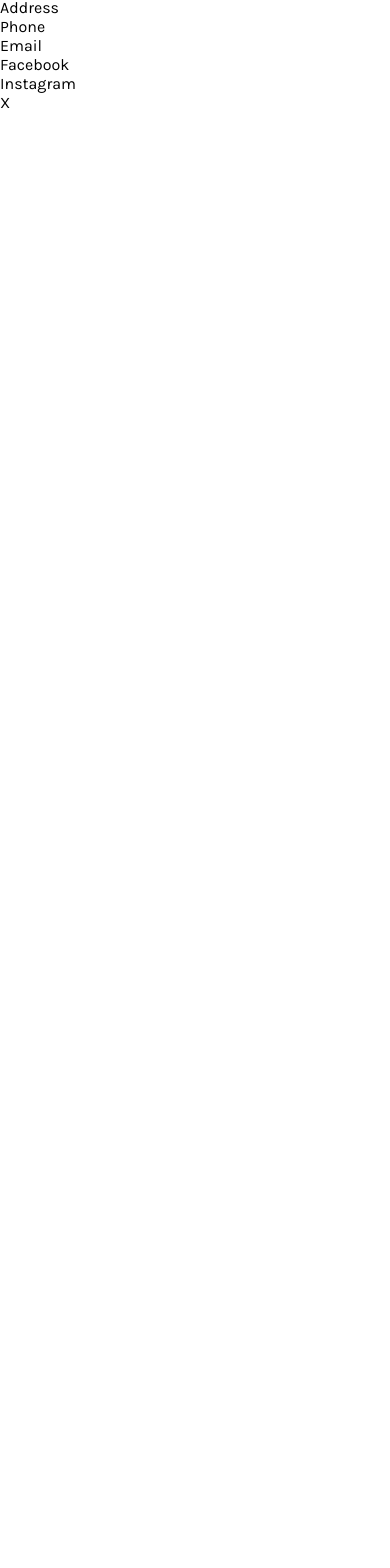
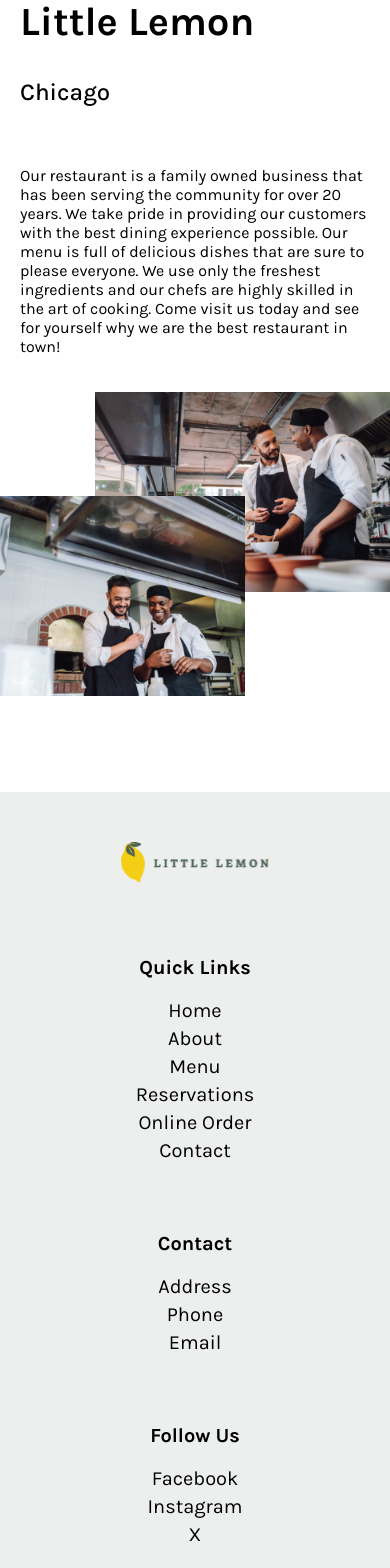
Before and after one commit to stevenjunio/coursera-capstone, a React (Create React App) app: page / in a window 390 px wide. Shown: the part 2437-4005 px from the top of the page. Before the commit the page ends 2549 px from the top, so only its background shows below. Built offline with nearby package versions, Linux system fonts and the light colour scheme.

Commit message:
chore: Update CSS styles for Footer and AboutUs components - fully responsive homepage

```diff
--- /dev/null
+++ b/src/components/AboutUs/AboutUs.js
@@ -0,0 +1,27 @@
+import "./aboutus.css";
+
+export default function AboutUs() {
+    return (
+        <section className="about-us-main-container">
+            <div className="about-us-text-content">
+                <div className="about-us-header">
+                    <h1 className="about-us-title">Little Lemon</h1>
+                    <p className="about-us-location">Chicago</p>
+                </div>
+                <p>
+                    Our restaurant is a family owned business that has been serving the
+                    community for over 20 years. We take pride in providing our customers
+                    with the best dining experience possible. Our menu is full of
+                    delicious dishes that are sure to please everyone. We use only the
+                    freshest ingredients and our chefs are highly skilled in the art of
+                    cooking. Come visit us today and see for yourself why we are the best
+                    restaurant in town!
+                </p>
+            </div>
+            <div className="about-us-images">
+                <img width={300} src="/images/mario-and-adrian-a.png" alt="" />
+                <img width={300} src="/images/mario-and-adrian-b.png" alt="" />
+            </div>
+        </section>
+    );
+}
--- /dev/null
+++ b/src/components/AboutUs/aboutus.css
@@ -0,0 +1,56 @@
+.about-us-main-container {
+  padding: 150px 20px;
+  display: flex;
+  flex-wrap: wrap;
+  justify-content: center;
+  max-width: 1200px;
+  margin: 0 auto;
+}
+
+.about-us-text-content {
+  display: flex;
+  flex-direction: column;
+  gap: 20px;
+  max-width: 30%;
+}
+
+.about-us-title {
+  font-size: 2.5rem;
+  font-weight: 700;
+}
+.about-us-location {
+  font-size: 1.5rem;
+  font-weight: 500;
+}
+.about-us-images {
+  position: relative;
+  width: 300px;
+  height: 300px;
+  margin-left: 200px;
+}
+
+.about-us-images img:first-child {
+  top: 0;
+  left: 0;
+}
+
+.about-us-images img:last-child {
+  top: 50%;
+  left: 50%;
+  transform: translate(-50%, -50%);
+}
+
+@media screen and (max-width: 768px) {
+  .about-us-main-container {
+    padding: 100px 20px;
+  }
+  .about-us-text-content {
+    max-width: 100%;
+    margin-bottom: 20px;
+  }
+  .about-us-images {
+    width: 200px;
+    height: 200px;
+    margin-left: 0;
+  }
+}
--- /dev/null
+++ b/src/components/Footer/Footer.js
@@ -0,0 +1,83 @@
+import "./footer.css";
+
+export default function Footer() {
+    return (
+        <footer>
+            <nav id="footer" className="footer">
+
+                <div className="footer-logo">
+                    <img src="/images/Logo.svg" alt="logo" className="footer-logo-img" />
+                </div>
+                <div>
+                    <p className="footer-header">Quick Links</p>
+                    <ul className="footer-links">
+                        <li>
+                            <a href="/home">Home</a>
+                        </li>
+                        <li>
+                            <a href="/about">About</a>
+                        </li>
+                        <li>
+                            <a href="/menu">Menu</a>
+                        </li>
+                        <li>
+                            <a href="/reservations">Reservations</a>
+                        </li>
+                        <li>
+                            <a href="/online-order">Online Order</a>
+                        </li>
+                        <li>
+                            <a href="/contact">Contact</a>
+                        </li>
+                    </ul>
+                </div>
+                <div>
+                    <p className="footer-header">Contact</p>
+                    <ul className="footer-links">
+                        <li>
+                            <a href="/address">Address</a>
+                        </li>
+                        <li>
+                            <a href="/phone">Phone</a>
+                        </li>
+                        <li>
+                            <a href="/email">Email</a>
+                        </li>
+                    </ul>
+                </div>
+                <div>
+                    <p className="footer-header">Follow Us</p>
+                    <ul id="social-media-links" className="footer-links">
+                        <li>
+                            <a
+                                href="https://www.facebook.com"
+                                target="_blank"
+                                rel="noreferrer"
+                            >
+                                Facebook
+                            </a>
+                        </li>
+                        <li>
+                            <a
+                                href="https://www.instagram.com"
+                                target="_blank"
+                                rel="noreferrer"
+                            >
+                                Instagram
+                            </a>
+                        </li>
+                        <li>
+                            <a
+                                href="https://www.twitter.com"
+                                target="_blank"
+                                rel="noreferrer"
+                            >
+                                X{" "}
+                            </a>
+                        </li>
+                    </ul>
+                </div>
+            </nav>
+        </footer>
+    );
+}
--- /dev/null
+++ b/src/components/Footer/footer.css
@@ -0,0 +1,52 @@
+.footer {
+  display: flex;
+  justify-content: center;
+  flex-wrap: wrap;
+  padding: 100px 20px;
+  gap: 100px;
+  background-color: var(--secondary-color-4);
+}
+
+.footer-header {
+  font-size: 20px;
+  font-weight: bolder;
+  color: var(--primary-color-1);
+}
+
+.footer-logo {
+  width: 100px;
+  height: 100px;
+  margin: auto 0;
+}
+
+.footer-links {
+  display: flex;
+  flex-direction: column;
+  gap: 5px;
+  font-size: 20px;
+}
+
+/* Media query for mobile responsiveness */
+@media (max-width: 768px) {
+  .footer {
+    flex-direction: column;
+    align-items: center;
+    padding: 50px 20px;
+    margin-top: 100px;
+    gap: 50px;
+  }
+
+  .footer-logo {
+    width: initial;
+    height: initial;
+    margin-top: 0px;
+  }
+
+  .footer-links {
+    align-items: center;
+  }
+
+  .footer-header {
+    text-align: center;
+  }
+}
--- a/src/pages/Home/Home.js
+++ b/src/pages/Home/Home.js
@@ -1,49 +1,21 @@
+import AboutUs from "../../components/AboutUs/AboutUs";
+import Footer from "../../components/Footer/Footer";
 import Header from "../../components/Header/Header";
 import HeroSection from "../../components/Hero/HeroSection";
 import RestaurantSpecials from "../../components/RestaurantSpecials/RestaurantSpecials";
 import Testimonials from "../../components/Testimonials/Testimonials";
 
 export default function Home() {
-    return (<><Header />
-        <main>
-            <HeroSection />
-
-            <RestaurantSpecials />
-            <Testimonials />
-            <section>about us section</section>        </main>
-        <footer>
-            <nav id='footer' >
-                <ul>
-                    <li><a href="/home">Home</a></li>
-                    <li><a href="/about">About</a></li>
-                    <li><a href="/menu">Menu</a></li>
-                    <li><a href="/reservations">Reservations</a></li>
-                    <li><a href="/online-order">Online Order</a></li>
-                    <li><a href="/contact">Contact</a></li>
-                </ul>
-                <ul>
-                    <li><a href="/address">Address</a></li>
-                    <li><a href="/phone">Phone</a></li>
-                    <li><a href="/email">Email</a></li>
-                </ul>
-                <ul id='social-media-links'><li>
-                    <a href="https://www.facebook.com" target="_blank" rel="noreferrer">
-                        Facebook
-                    </a>
-                </li>
-                    <li>
-                        <a href="https://www.instagram.com" target="_blank" rel="noreferrer">
-                            Instagram
-                        </a>
-                    </li>
-                    <li>
-                        <a href="https://www.twitter.com" target="_blank" rel="noreferrer">
-                            X              </a>
-                    </li>
-
-
-                </ul>
-            </nav>
-        </footer >
-    </>)
+    return (
+        <>
+            <Header />
+            <main>
+                <HeroSection />
+                <RestaurantSpecials />
+                <Testimonials />
+                <AboutUs />
+            </main>
+            <Footer />
+        </>
+    );
 }
```
Also changed, not shown: public/images/mario-and-adrian-a.png (added), public/images/mario-and-adrian-b.png (added).
